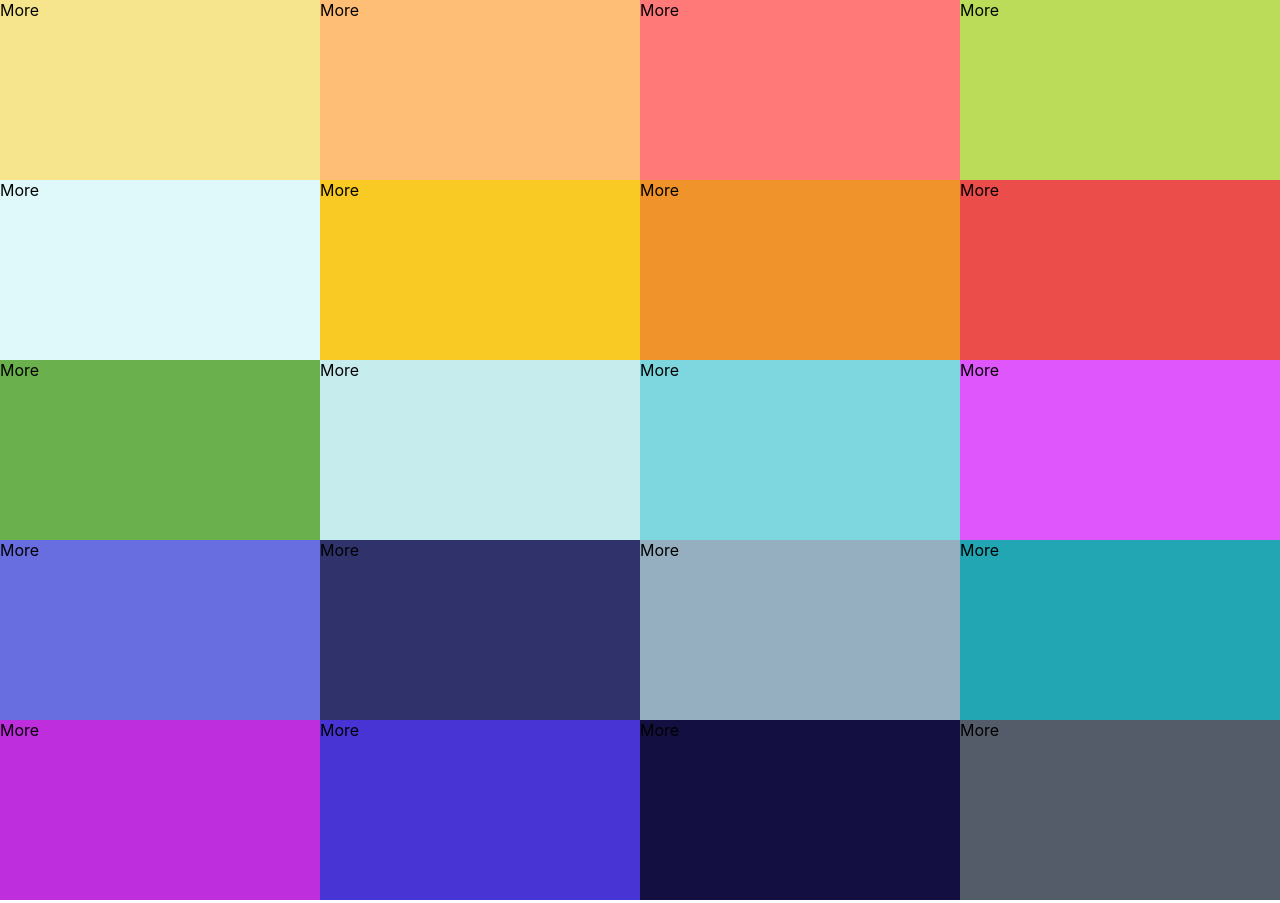
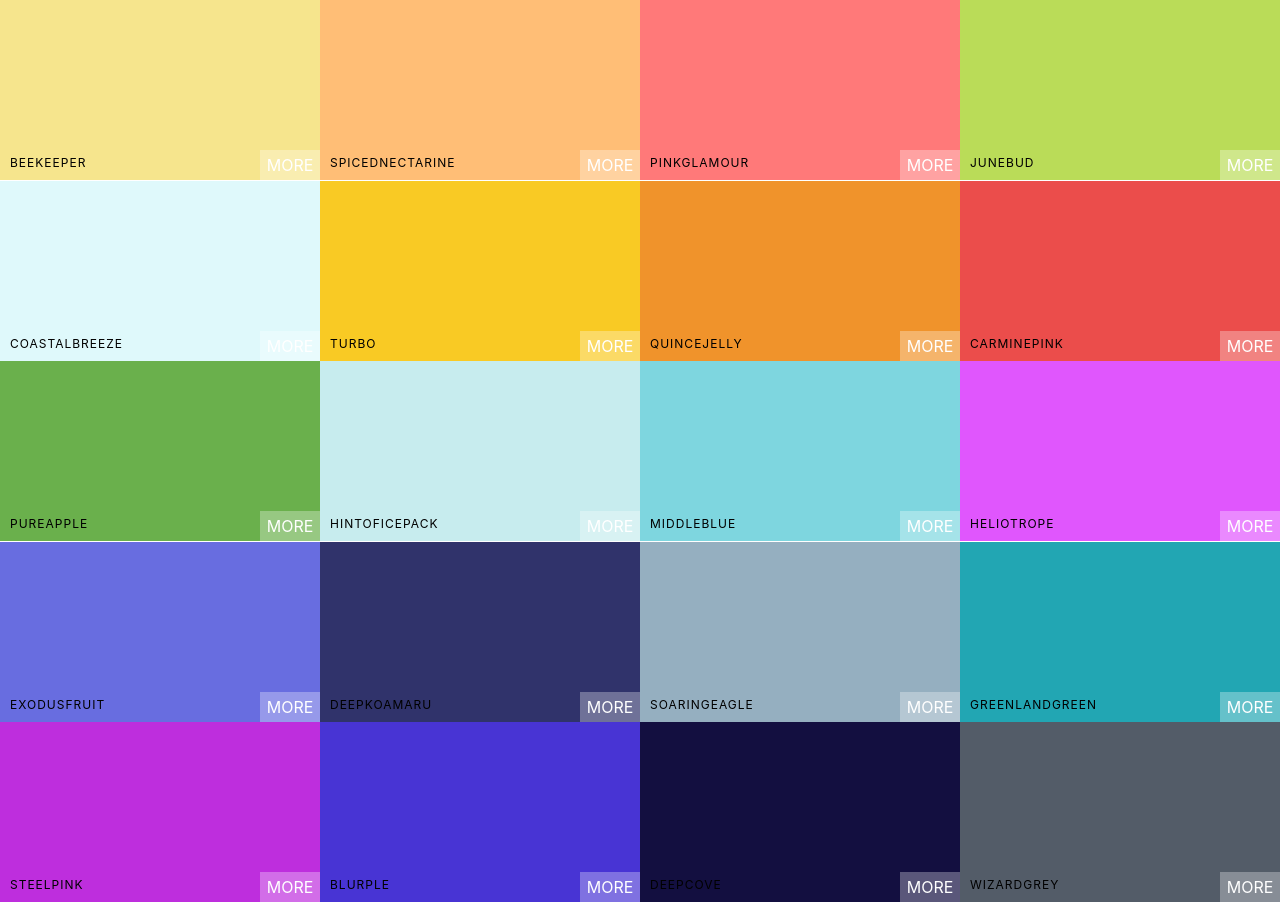
Before and after one commit to mehul11jain/React-Color-Picker, a React (Create React App) app: page / in a window 1280 px wide. Built offline with nearby package versions, Linux system fonts and the light colour scheme.

Commit message:
ColorBox styles added

```diff
--- a/src/ColorBox.css
+++ b/src/ColorBox.css
@@ -4,4 +4,52 @@
     margin: 0 auto;
     display: inline-block;
     position: relative;
+    margin-bottom: -3.5px;
 }
+.Copy-btn{
+    position: absolute;
+    display: inline-block;
+    width: 100px;
+    height: 30px;
+    top:50%;
+    left:50%;
+    margin-left: -50px;
+    margin-top: -15px;
+    text-align: center;
+    outline: none;
+    background-color: rgba(255,255,255,0.3);
+    font-size: 1rem;
+    line-height: 30px;
+    color: white;
+    text-transform: uppercase;
+    border: none;
+    opacity: 0;
+}
+.ColorBox:hover .Copy-btn{
+    opacity: 1;
+    transition: 0.5s;
+}
+.box-content{
+    position: absolute;
+    widows: 100%;
+    left : 0;
+    bottom: 0;
+    padding: 10px;
+    color: black;
+    letter-spacing: 1px;
+    text-transform: uppercase;
+    font-size: 12px;
+}
+.see-more{
+    background-color: rgba(255, 255, 255, 0.3);
+    position: absolute;
+    border: none;
+    bottom: 0;
+    right: 0;
+    color: white;
+    text-transform: uppercase;
+    text-align: center;
+    width: 60px;
+    height: 30px;
+    line-height: 30px;
+}
--- a/src/ColorBox.js
+++ b/src/ColorBox.js
@@ -2,10 +2,16 @@
 import "./ColorBox.css";
 class ColorBox extends Component {
     render() {
+        const {name,background} = this.props;
         return (
-            <div style={{background : this.props.background}} className="ColorBox">
-                <span>{this.props.name}</span>
-                <span>More</span>
+            <div style={{background : background}} className="ColorBox">
+                <div className="copy-container">
+                    <div className="box-content">
+                        <span>{name}</span>
+                    </div>
+                    <button className="Copy-btn">Copy</button>
+                </div>
+                <span className="see-more">More</span>
             </div>
         )
     }
--- a/src/Palette.js
+++ b/src/Palette.js
@@ -4,7 +4,7 @@
 class Palette extends Component{
     render(){
         const colorBoxes = this.props.colors.map(color =>(
-                <ColorBox background={color.color} key={color.name}/>
+                <ColorBox background={color.color} name={color.name } key={color.name}/>
             ))
         return (
             <div className="Palette">
```
Also changed, not shown: src/setupTests.js (deleted, +0 -5 lines), src/logo.svg (deleted).
